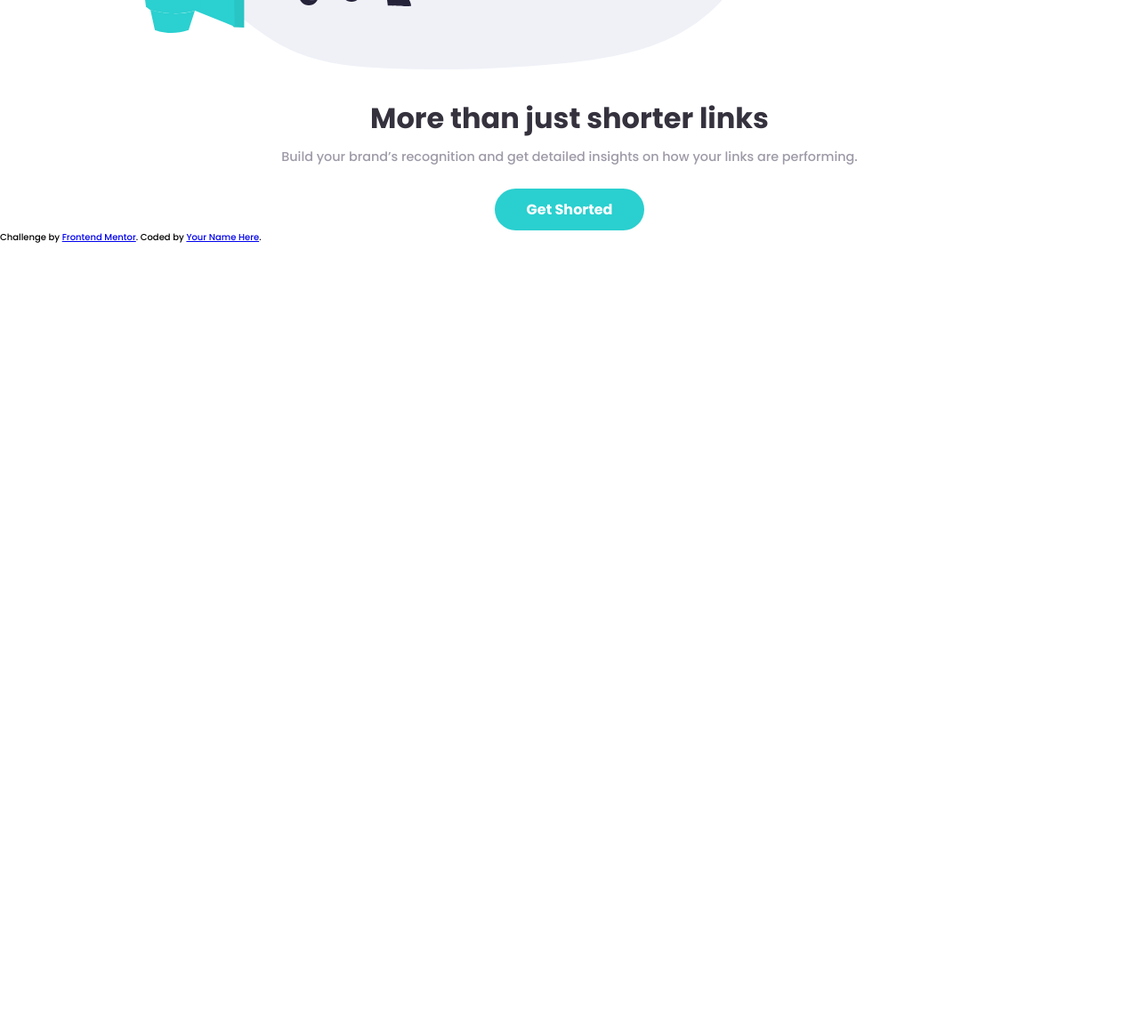
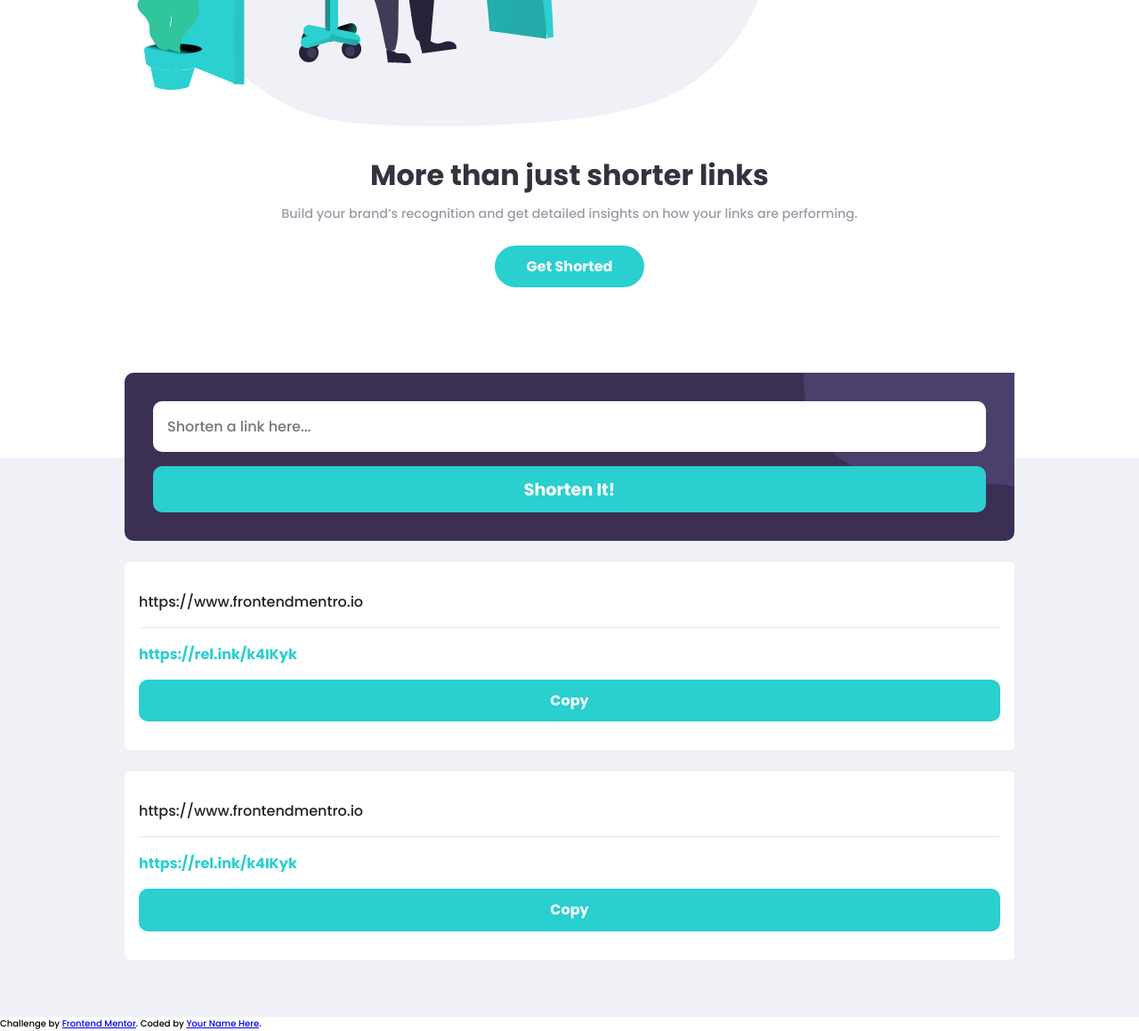
Before and after one commit to ShayanFaghihi/link-shortener, a plain HTML site: page index.html in a window 1280 px wide. Shown: the part 500-1659 px from the top of the page at 89% size. Before the commit the page ends 800 px from the top, so only its background shows below. Drawn offline with Linux system fonts and the light colour scheme.

Commit message:
shortening template

```diff
--- a/index.html
+++ b/index.html
@@ -36,9 +36,9 @@
   </header>
 
   <main> <!--Main Tag-->
-    <div class="container">
     <!-- Hero Section -->
     <section class="hero">
+        <div class="container">
           <img src="./images/illustration-working.svg" alt="Working Person">
           <div class="hero-text">
             <h1 class="title">More than just shorter links</h1>
@@ -47,9 +47,35 @@
             </p>
             <button class="btn">Get Shorted</button>
           </div>
+        </div>
       </section>
       <!-- End of Hero Section -->
+
+      <!-- Shorten Link Section -->
+      <section class="shortening">
+        <div class="container">
+          <div class="shorten-box">
+            <form>
+              <input type="text" name="url" id="url" required placeholder="Shorten a link here...">
+              <button class="btn" type="submit">Shorten It!</button>
+            </form>
+          </div> <!--end of shortening Box-->
+          <div class="shorten-results">
+            <div class="result-box">
+              <p class="submitted-url">https://www.frontendmentro.io</p>
+              <hr class="horizontal-line">
+              <p class="shorten-result">https://rel.ink/k4IKyk</p>
+              <a href="javascript:void(0)" class="btn">Copy</a>
             </div>
+            <div class="result-box">
+              <p class="submitted-url">https://www.frontendmentro.io</p>
+              <hr class="horizontal-line">
+              <p class="shorten-result">https://rel.ink/k4IKyk</p>
+              <a href="javascript:void(0)" class="btn">Copy</a>
+            </div>
+          </div><!--End of shortening results-->
+        </div>
+      </section> <!--End of shortening Section-->
   </main>
 
 
--- a/style.css
+++ b/style.css
@@ -39,6 +39,12 @@ img {
     margin-inline: auto;
 }
 
+.horizontal-line {
+    color: var(--clr-neu-violet);
+    opacity: 20%;
+    width: 100%;
+}
+
 /* Headings and Titles */
 h1 {
     color: var(--clr-neu-dark-blue);
@@ -51,6 +57,7 @@ h1 {
 .btn {
     cursor: pointer;
     display: inline-block;
+    text-decoration: none;
     font-family: inherit;
     font-size: 1rem;
     font-weight: 700;
@@ -114,10 +121,8 @@ header .mobile-nav .nav .mobile-nav__item + .mobile-nav__item{
     margin-top: 2rem;
 }
 
-header .mobile-nav .nav .horizontal-line {
+.mobile-nav .nav .horizontal-line {
     margin: 2rem 0;
-    color: var(--clr-neu-violet);
-    opacity: 20%;
 }
 
 header .mobile-nav .nav .mobile-nav__link {
@@ -136,6 +141,7 @@ header .mobile-nav .nav .mobile-nav__link {
 /* Hero Section */
 section.hero {
     background-color: #fff;
+    padding: 4rem 0 12rem 0;
 }
 
 section.hero img {
@@ -164,3 +170,103 @@ section.hero img {
 .hero-text {
     text-align: center;
 }
+
+
+
+/* Shorten Link Section */
+section.shortening {
+    background-color: var(--clr-pri-gray);
+    padding: 4rem 0;
+}
+
+section.shortening>.container {
+    margin-top: -10rem;
+}
+
+section.shortening .shorten-box {
+    background-color: var(--clr-pri-violet);
+    padding: 2rem;
+    text-align: center;
+    border-radius: 10px;
+    position: relative;
+}
+
+section.shortening .shorten-box::before {
+    content: url("./images/bg-shorten-mobile.svg");
+    position: absolute;
+    top: 0;
+    right: 0;
+    z-index: 1;
+}
+
+.shorten-box>form {
+    display: flex;
+    flex-direction: column;
+    justify-content: center;
+    position: relative;
+    z-index: 2;
+}
+
+.shorten-box>form input#url {
+    border: none;
+    outline: none;
+    border-radius: 10px;
+    width: 100%;
+    padding: 1rem 1rem;
+    font-family: inherit;
+    font-size: 1rem;
+    color: var(--clr-neu-dark-blue);
+    margin-bottom: 1rem;
+    position: relative;
+}
+
+.shorten-box>form.not-valid input#url {
+    border: 2px solid var(--clr-sec-red);
+    color: var(--clr-sec-red);
+}
+
+.shorten-box>form .btn {
+    border-radius: 10px;
+    font-size: 1.2rem;
+}
+
+/* results section */
+.shorten-results {
+    display: flex;
+    flex-direction: column;
+    justify-content: center;
+}
+
+.shorten-results .result-box {
+    background-color: #fff;
+    border-radius: 5px;
+    padding: 2rem 1rem;
+    margin-top: 1.5rem;
+}
+
+.shorten-results .result-box .submitted-url,
+.shorten-results .result-box .shorten-result  {
+    font-size: 1rem;
+    text-align: left;
+}
+
+.shorten-results .result-box .submitted-url {
+    color: var(--clr-neu-dark-violet);
+    margin-bottom: 1rem;
+}
+
+.shorten-results .result-box .shorten-result {
+    color: var(--clr-pri-cyan);
+    font-weight: 700;
+    margin: 1rem 0;
+}
+
+.shorten-results .result-box .btn {
+    width: 100%;
+    border-radius: 10px;
+    text-align: center;
+}
+
+.shorten-results .result-box .btn.copied {
+    background-color: var(--clr-pri-violet);
+}
```
Lines whose indentation alone changed are shown as unchanged.
